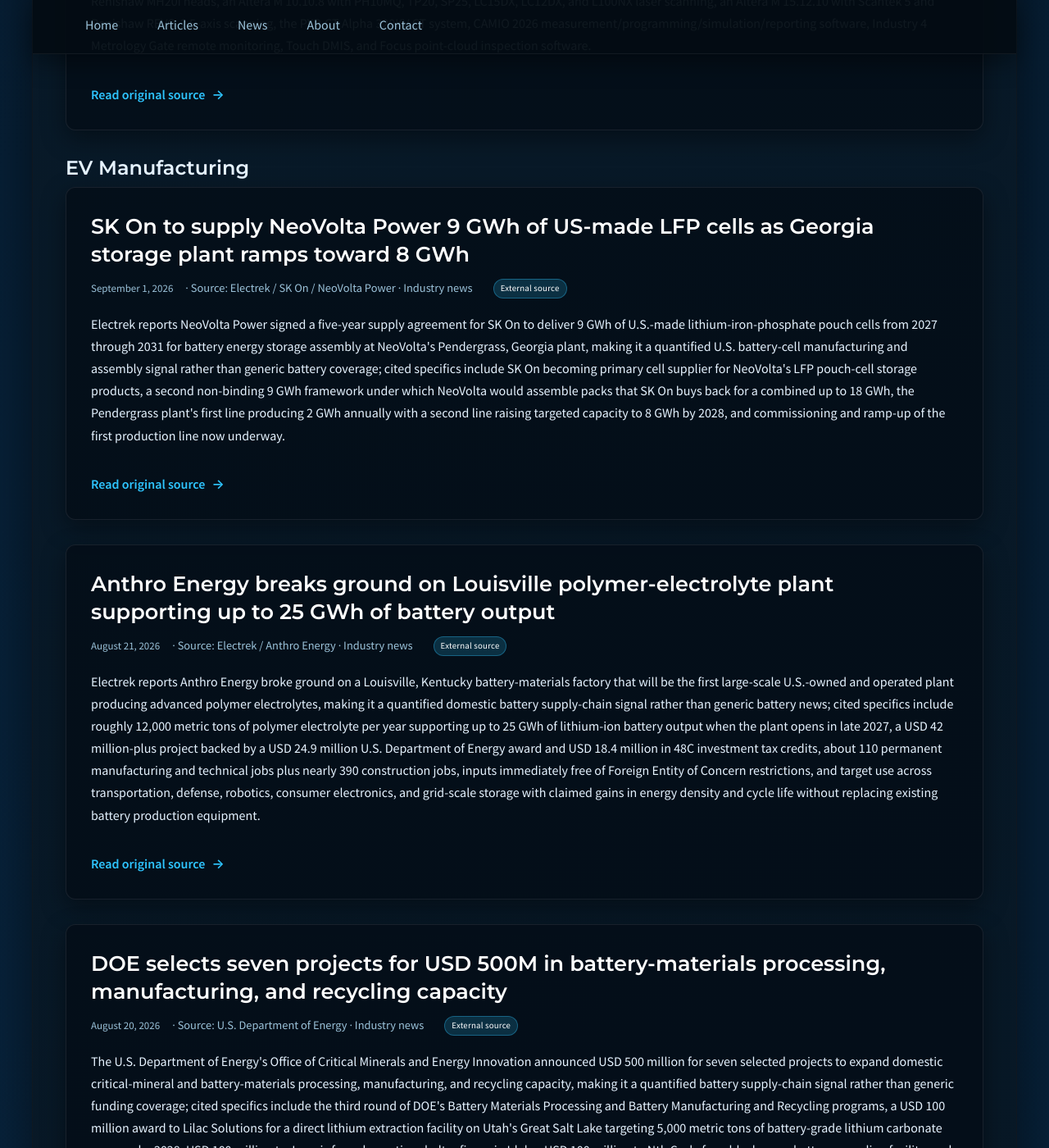
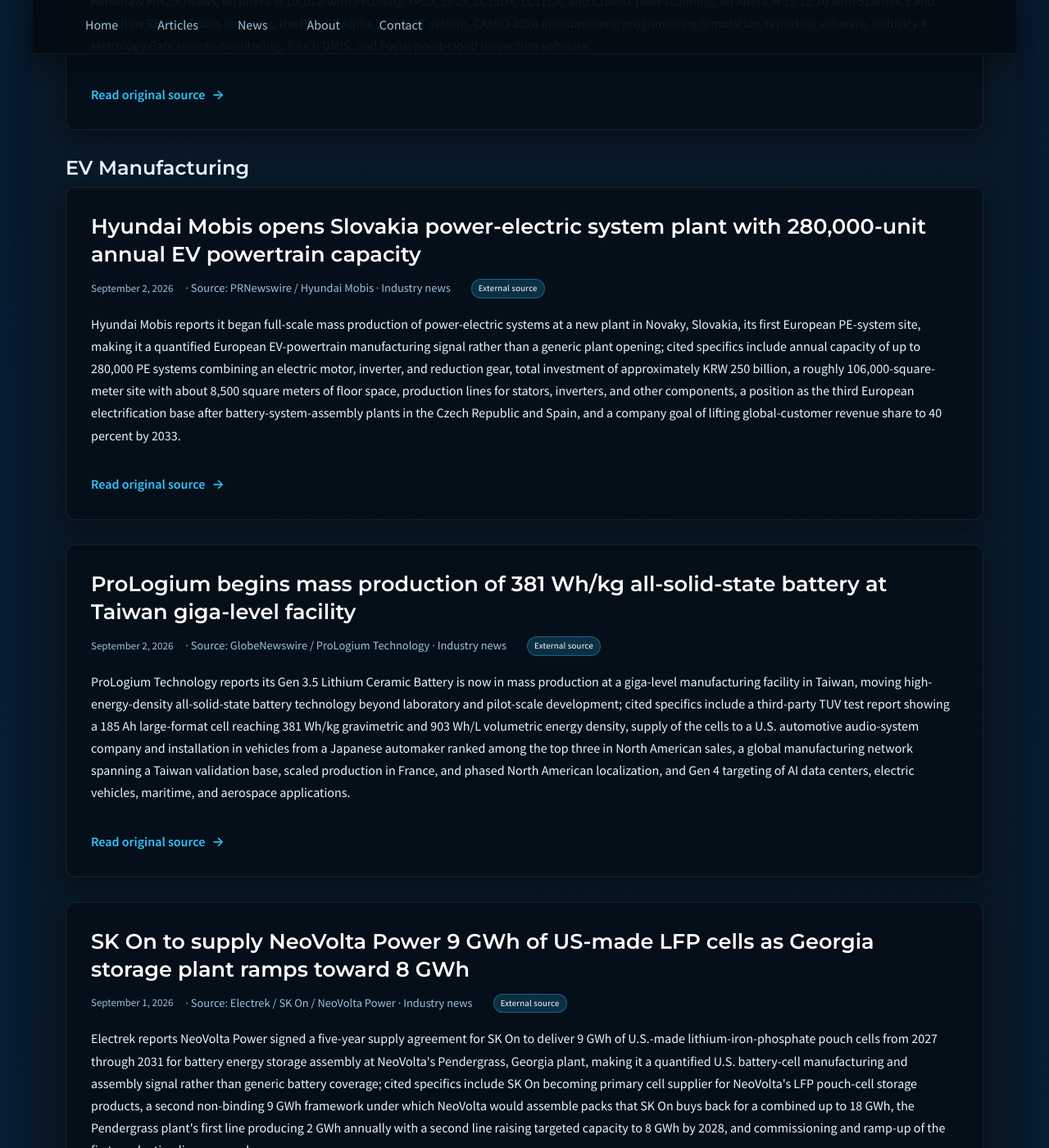
Before and after one commit to JohnForeman/MetrologyCentral, a Jekyll site: the page built from news.md, in a window 1280 px wide and 1400 px high, scrolled down 2223 px. Shown: the whole window at 82% size. Built offline with Jekyll 4.4.1, drawn with Linux system fonts in a browser that asks for light colours; some of the changed text lies outside the part shown.

Commit message:
news: add Renishaw PH20 PLUS 5-axis CMM + QuantumDiamonds contactless current imaging (metrology), Hyundai Mobis Slovakia PE plant + ProLogium 381 Wh/kg solid-state (EV), AeroVironment E-HEL $464.8M (aero/defense) for Sep 3 sweep

```diff
--- a/_data/news.yml
+++ b/_data/news.yml
@@ -1,4 +1,44 @@
 ---
+- date: '2026-09-03'
+  title: QuantumDiamonds demonstrates contact-free electrical current imaging for inline semiconductor inspection
+  source: Semiconductor Digest / QuantumDiamonds
+  sector: scientific_metrology
+  kind: industry_news
+  summary: 'Semiconductor Digest reports QuantumDiamonds demonstrated a contact-free method for imaging electrical current inside semiconductor structures using diamond quantum sensors, moving quantum-sensing current imaging from the failure-analysis lab toward inline high-volume inspection; cited specifics include electromagnetic microwave excitation in place of a galvanic bias, direct measurement of induced magnetic fields with the same sensor head shipped in the QDm.1 failure-analysis system, whole-field current maps that reveal pathways invisible to optical inspection, relevance to hybrid-bonding process control on unpowered mid-process wafer stacks where contactless excitation is the only option, evaluation by foundry and packaging customers on die- and package-level samples, and filed patent applications alongside work toward production throughput.'
+  url: https://metrology.news/quantumdiamonds-brings-contactless-current-imaging-closer-to-inline-inspection/
+
+- date: '2026-09-02'
+  title: Hyundai Mobis opens Slovakia power-electric system plant with 280,000-unit annual EV powertrain capacity
+  source: PRNewswire / Hyundai Mobis
+  sector: ev_manufacturing
+  kind: industry_news
+  summary: 'Hyundai Mobis reports it began full-scale mass production of power-electric systems at a new plant in Novaky, Slovakia, its first European PE-system site, making it a quantified European EV-powertrain manufacturing signal rather than a generic plant opening; cited specifics include annual capacity of up to 280,000 PE systems combining an electric motor, inverter, and reduction gear, total investment of approximately KRW 250 billion, a roughly 106,000-square-meter site with about 8,500 square meters of floor space, production lines for stators, inverters, and other components, a position as the third European electrification base after battery-system-assembly plants in the Czech Republic and Spain, and a company goal of lifting global-customer revenue share to 40 percent by 2033.'
+  url: https://www.prnewswire.com/news-releases/hyundai-mobis-accelerates-electrification-push-in-europe-with-opening-of-new-plant-in-slovakia-302868354.html
+
+- date: '2026-09-02'
+  title: AeroVironment wins USD 464.8M Army E-HEL contract for first-ever production of directed-energy laser weapons
+  source: Business Wire / AeroVironment / U.S. Army
+  sector: aerospace_defense_manufacturing
+  kind: industry_news
+  summary: 'AeroVironment reports the U.S. Army awarded a USD 464.8 million contract for the Enduring-High Energy Laser program of record, the first-ever production contract for directed-energy systems in U.S. history, making it a quantified transition from prototype to production in directed-energy manufacturing rather than a generic contract notice; cited specifics include delivery of dozens of 30-kilowatt LOCUST X3 counter-drone laser systems over the next few years under an Other Transaction Authority agreement, integration with the Joint Light Tactical Vehicle plus palletized configurations, initial capabilities delivered within the year for government acceptance testing, a USD 30 million Albuquerque, New Mexico facility investment supporting the production ramp, and White Sands Missile Range testing that validated the system for domestic use.'
+  url: https://www.businesswire.com/news/home/20260818921666/en/
+
+- date: '2026-09-02'
+  title: ProLogium begins mass production of 381 Wh/kg all-solid-state battery at Taiwan giga-level facility
+  source: GlobeNewswire / ProLogium Technology
+  sector: ev_manufacturing
+  kind: industry_news
+  summary: 'ProLogium Technology reports its Gen 3.5 Lithium Ceramic Battery is now in mass production at a giga-level manufacturing facility in Taiwan, moving high-energy-density all-solid-state battery technology beyond laboratory and pilot-scale development; cited specifics include a third-party TUV test report showing a 185 Ah large-format cell reaching 381 Wh/kg gravimetric and 903 Wh/L volumetric energy density, supply of the cells to a U.S. automotive audio-system company and installation in vehicles from a Japanese automaker ranked among the top three in North American sales, a global manufacturing network spanning a Taiwan validation base, scaled production in France, and phased North American localization, and Gen 4 targeting of AI data centers, electric vehicles, maritime, and aerospace applications.'
+  url: https://markets.businessinsider.com/news/stocks/prologium-begins-mass-production-of-high-energy-density-all-solid-state-battery-reaching-381-wh-kg-and-903-wh-l-1036514326
+
+- date: '2026-09-01'
+  title: Renishaw PH20 PLUS 5-axis touch-trigger system extends CMM inspection reach to 300 mm
+  source: DailyCADCAM / Renishaw
+  sector: scientific_metrology
+  kind: hardware_news
+  summary: 'DailyCADCAM reports Renishaw introduced the PH20 PLUS 5-axis touch-trigger system to replace its established PH20 head, extending inspection reach for coordinate measuring machines; cited specifics include more than a 50 percent increase in inspection reach with a maximum working length of up to 300 mm from the A-axis center using a 50 mm stylus, an additional 107 mm of reach from a redesigned A-axis kinematic mount supporting longer and heavier PE20 probe modules, retained compatibility with the existing TP20 module range via the PB20 adaptor, a new modular rack system on an MRS2 rail for automatic and repeatable probe-module changing, full compatibility with the Renishaw UCC controller as a direct drop-in replacement, and demonstration at IMTS 2026.'
+  url: https://dailycadcam.com/renishaw-introduces-ph20-plus-5-axis-touch-trigger-system-for-cmms-with-300-mm-inspection-reach/
+
 - date: '2026-09-01'
   title: Hexagon launches METRICAL automated CMM loading system for autonomous 24/7 inspection
   source: Metrology News / Hexagon
```
